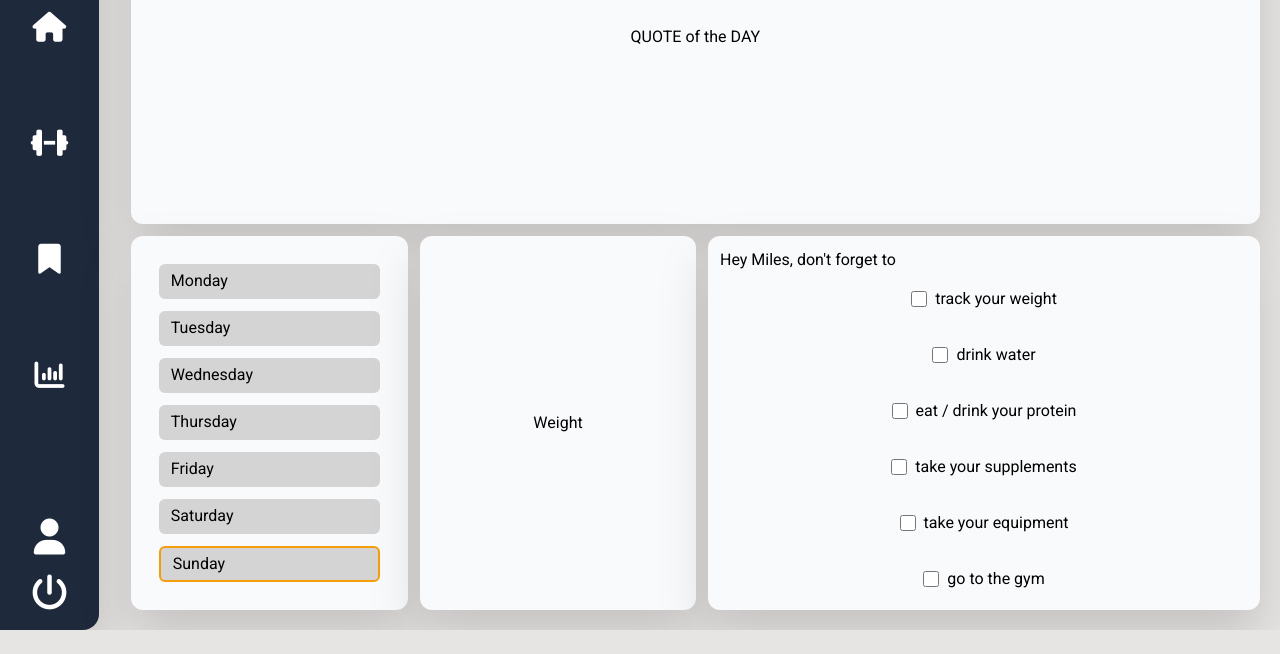
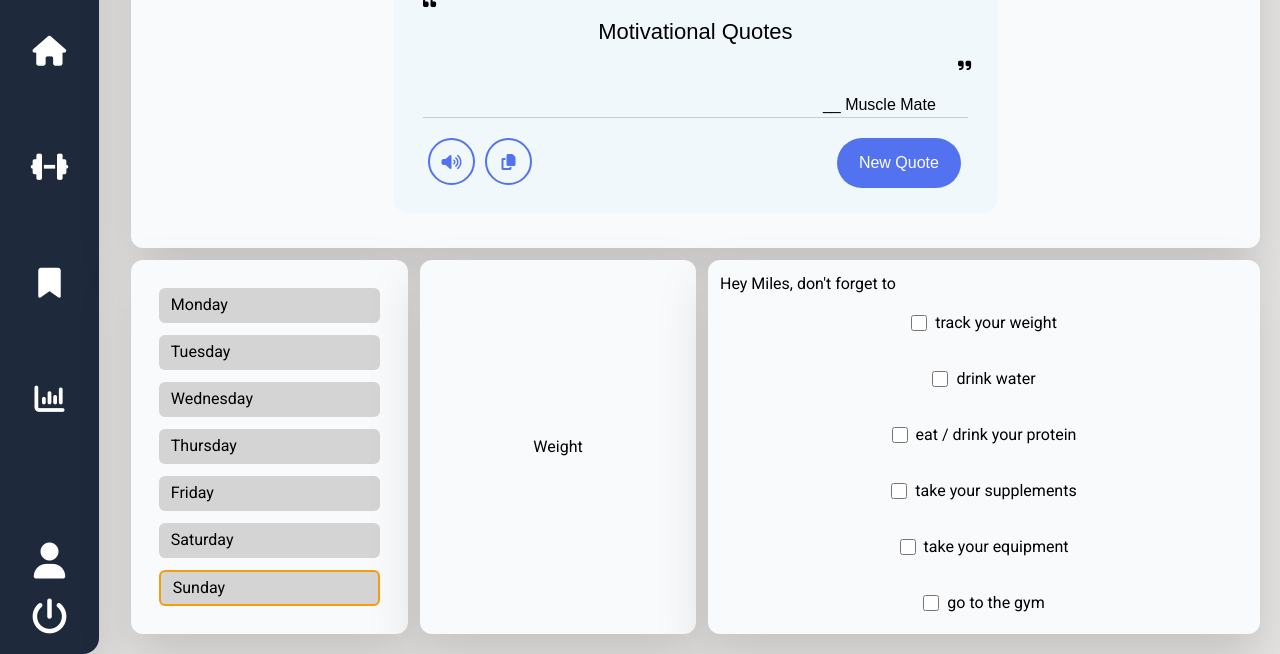
Before and after one commit to Lindrit14/muscle-mate, a website: page public/dashboard.html in a window 1280 px wide. Shown: the part 170-824 px from the top of the page. Before the commit the page ends 800 px from the top, so only its background shows below. Drawn offline with Linux system fonts and the light colour scheme.

Commit message:
qutoesAPI aber noch nicht fertig

```diff
--- a/public/dashboard.html
+++ b/public/dashboard.html
@@ -8,6 +8,9 @@
     <link rel="preconnect" href="https://fonts.googleapis.com">
     <link rel="preconnect" href="https://fonts.gstatic.com" crossorigin>
     <link href="https://fonts.googleapis.com/css2?family=Roboto:wght@100;400&display=swap" rel="stylesheet">
+
+    <link rel="stylesheet" href="/styles/quotes.css">;
+
     <script src="https://kit.fontawesome.com/47657bff12.js" crossorigin="anonymous"></script>
     <title>Document</title>
 </head>
@@ -55,7 +58,39 @@
       <div id="middle-container" class="flex h-1/2">
         <div id="quote-otd" class=" flex w-full bg-slate-50 rounded-xl justify-center items-center drop-shadow-2xl ">
 
-          <span class="">QUOTE of the DAY</span>
+
+
+          <div class="wrapper">
+            <h1>  Quote of the Day </h1>
+
+            <div class="quote-area">
+              <i class="fas fa-quote-left"> </i>
+              <p class="quote">Motivational Quotes</p>
+              <i class="fas fa-quote-right" style="margin-left: 535px;"> </i>
+            </div>
+
+            <div class="author" style="margin-left: 400px; margin-top: 20px;">
+              <span >__</span>
+              <span class="name">Muscle Mate</span>
+            </div>
+
+            <div class="buttons">
+              <div class="features">
+                <ul>
+                  <li class="sound"><i class="fas fa-volume-up"></i> </li>
+                  <li class="copy"><i class="fas fa-copy"></i> </li>
+                  <button style="margin-left: 300px;">New Quote</button>
+                </ul>
+
+
+              </div>
+            </div>
+
+
+          </div>
+
+
+
         </div>
       </div>
 
--- a/public/js/dashboard.js
+++ b/public/js/dashboard.js
@@ -6,3 +6,25 @@ if (currentDay === -1) {
 let days = document.getElementsByClassName("day");
 
 days[currentDay].classList.add("border-2", "border-amber-500");
+
+
+
+
+
+const quoteText = document.querySelector(".quote");
+const authorName = document.querySelector(".author .name");
+
+const quoteBtn = document.querySelector("button");
+
+// random quote function
+function randomQuote(){
+  fetch("https://api.quotable.io/random")
+  .then(res => res.json())
+  .then(result =>{
+    console.log(result);
+    quoteText.innerText = result.content;
+    authorName.innerText = result.author;
+  })
+}
+
+quoteBtn.addEventListener("click", randomQuote);
--- /dev/null
+++ b/public/styles/quotes.css
@@ -0,0 +1,78 @@
+.wrapper{
+    width: 605px;
+    background: #85D1E00f;
+    border-radius: 15px;
+    padding: 30px 30px 25px;
+    box-sizing: border-box;
+    font-family: 'Poppins', sans-serif;
+}
+
+.wrapper h1{
+    font-size: 35px;
+    font-weight: 600;
+    text-align: center;
+}
+
+.wrapper .div .quote-area{
+    display: flex;
+    justify-content: center;
+}
+
+.quote-area i{
+    font-size: 15px;
+}
+.quote-area i:first-child{
+    margin: 3px 10px 0 0;
+}
+
+.quote-area i:last-child{
+    display: flex;
+    align-items: flex-end;
+    margin:10px ;
+}
+
+
+.quote-area .quote{
+    font-size: 22px;
+    text-align: center;
+    word-break: break-all;
+}
+
+.wrapper .buttons{
+    border-top: 1px solid #ccc;
+}
+
+.buttons .features{
+    display: flex;
+    align-items: center;
+    margin-top: 20px;
+    justify-content: space-between;
+}
+
+.features ul{
+    display: flex;
+}
+
+.features ul li{
+    list-style: none;
+    margin: 0 5px;
+    height: 47px;
+    width: 47px;
+    display: flex;
+    color: #5372F0;
+    align-items: center;
+    justify-content: center;
+    border-radius: 50%;
+    border: 2px solid #5372F0;
+}
+
+.features ul button{
+    border : none;
+    outline: none;
+    color: #fff;
+    cursor: pointer;
+    font-style: 16px;
+    padding: 13px 22px;
+    border-radius: 30px;
+    background: #5372F0;
+}
```
